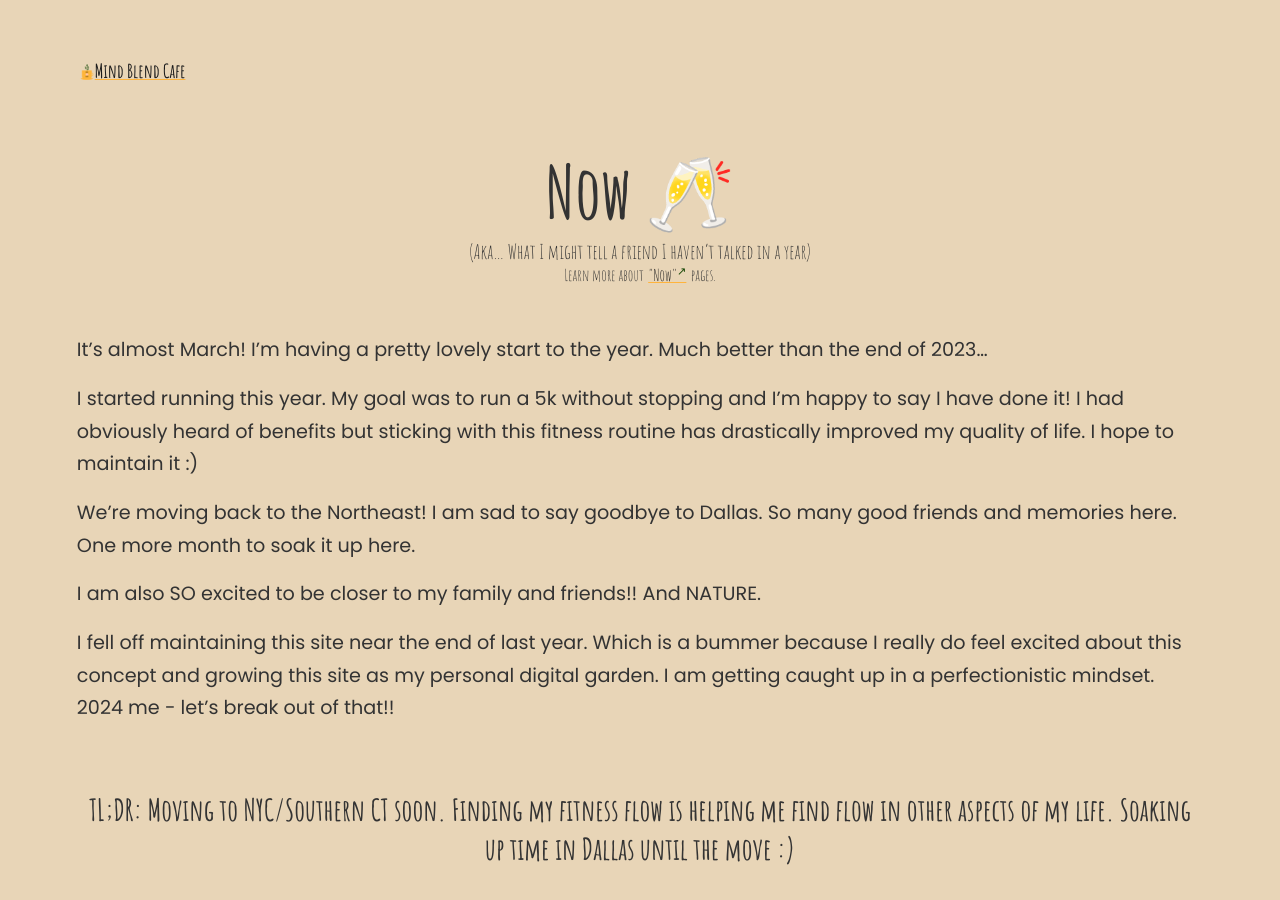
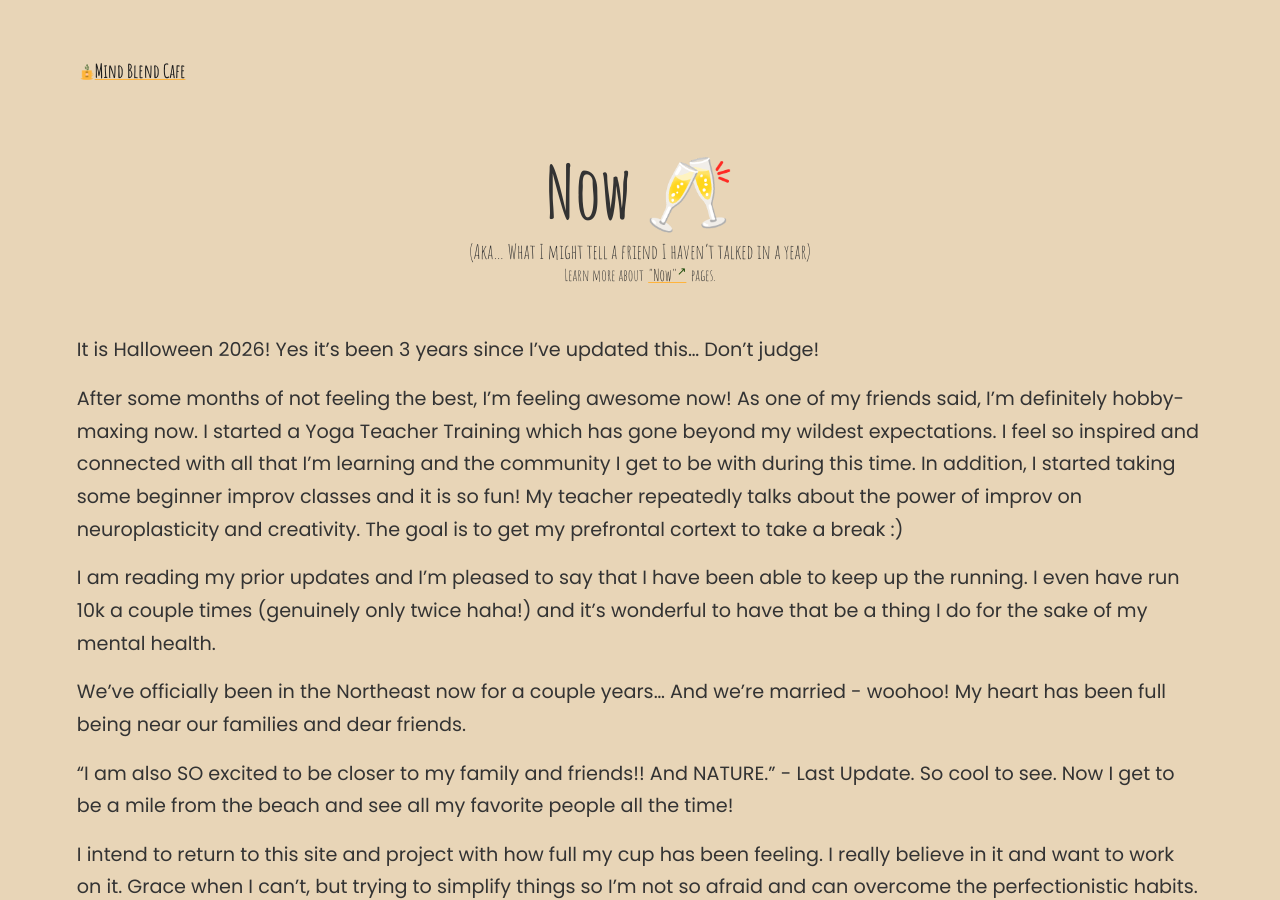
Before and after one commit to naagma5/naagma5.github.io, a Jekyll site: the page built from _pages/Now.md, in a window 1280 px wide and 900 px high. Built offline with Jekyll 4.4.1, drawn with Linux system fonts in a browser that asks for light colours; some of the changed text lies outside the part shown.

Commit message:
Updates to index, now for refresh.

```diff
--- a/_pages/Now.md
+++ b/_pages/Now.md
@@ -12,15 +12,18 @@ permalink: /now
 
 <br>
 
-It's almost March! I'm having a pretty lovely start to the year. Much better than the end of 2023...
+It is Halloween 2026! Yes it's been 3 years since I've updated this... Don't judge!
 
-I started running this year. My goal was to run a 5k without stopping and I'm happy to say I have done it! I had obviously heard of benefits but sticking with this fitness routine has drastically improved my quality of life. I hope to maintain it :)
+After some months of not feeling the best, I'm feeling awesome now! As one of my friends said, I'm definitely hobby-maxing now. I started a Yoga Teacher Training which has gone beyond my wildest expectations. I feel so inspired and connected with all that I'm learning and the community I get to be with during this time. In addition, I started taking some beginner improv classes and it is so fun! My teacher repeatedly talks about the power of improv on neuroplasticity and creativity. The goal is to get my prefrontal cortext to take a break :)
 
-We're moving back to the Northeast! I am sad to say goodbye to Dallas. So many good friends and memories here. One more month to soak it up here.
+I am reading my prior updates and I'm pleased to say that I have been able to keep up the running. I even have run 10k a couple times (genuinely only twice haha!) and it's wonderful to have that be a thing I do for the sake of my mental health.
 
-I am also SO excited to be closer to my family and friends!! And NATURE.
+We've officially been in the Northeast now for a couple years... And we're married - woohoo! My heart has been full being near our families and dear friends.
 
-I fell off maintaining this site near the end of last year. Which is a bummer because I really do feel excited about this concept and growing this site as my personal digital garden. I am getting caught up in a perfectionistic mindset. 2024 me - let's break out of that!!
+
+"I am also SO excited to be closer to my family and friends!! And NATURE." - Last Update. So cool to see. Now I get to be a mile from the beach and see all my favorite people all the time!
+
+I intend to return to this site and project with how full my cup has been feeling. I really believe in it and want to work on it. Grace when I can't, but trying to simplify things so I'm not so afraid and can overcome the perfectionistic habits. Stay tuned :)
 
 
 
@@ -28,7 +31,7 @@ I fell off maintaining this site near the end of last year. Which is a bummer be
 
 <br>
 
-#### TL;DR: Moving to NYC/Southern CT soon. Finding my fitness flow is helping me find flow in other aspects of my life. Soaking up time in Dallas until the move :)
+#### TL;DR: Life is great. Heart is full. Hobby-maxxxxxing ;)
 
 <br>
 <br>
@@ -36,9 +39,13 @@ I fell off maintaining this site near the end of last year. Which is a bummer be
 <hr style="border-top: 4px dashed #ffb43c;">
 
 ##### 🙋🏽‍♀️ Questions on my mind 🤔 :
-- Why does your mind feel better when you workout?
-- Why do we not want to say we've used AI when it's prevalent everywhere?
-- How can I connect back with this site and grow my "thought garden"?
+- How can you design AI to support responsible use? (Decision Support UX)
+- What is the impact of AI on the mind, particularly mental health and education?
+- How can you enable people early in their career to sharpen their skills as AI does the work often attained through these early career opportunities?
+
+Some not so AI based questions:
+- How do you build community?
+- What is the impact of improv on creativity?
 
 
 
```
Also changed, not shown: _pages/index.md (+2 -2 lines), 1 other file.
